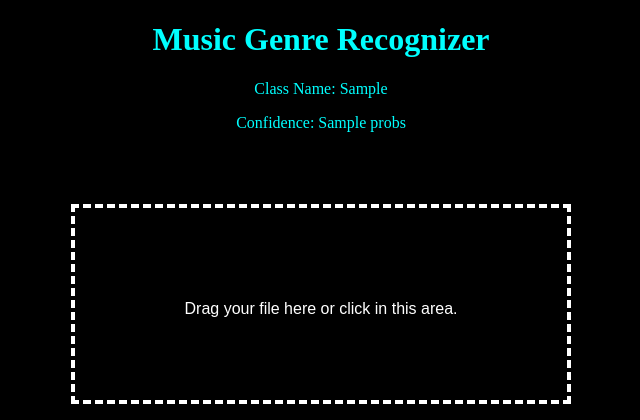
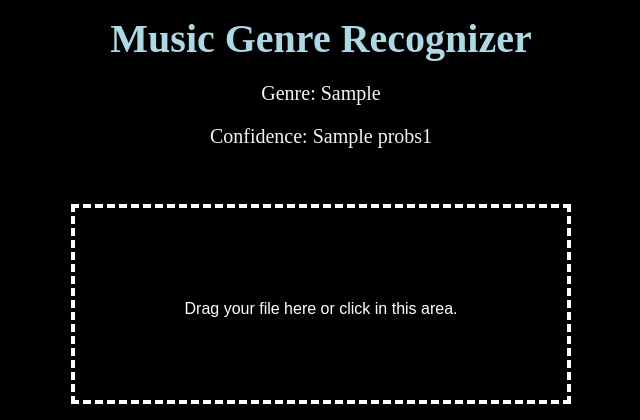
Before and after one commit to rprkh/Music-Genre-Recommender, a Flask app: template Flask App/templates/index.html in a window 1280 px wide. Shown: the top 420 px of the page, without its empty margins (319-959 px from the left). Run offline with Flask 2, Linux system fonts and the light colour scheme; the template is opened without the code that fills it: most values are stand-ins (such as "Sample title", 1, 10 or a date in 2020).

Commit message:
FIX CSS styling

```diff
--- a/Flask App/app.py
+++ b/Flask App/app.py
@@ -39,6 +39,8 @@ def upload_file():
 
 @app.route('/predict', methods = ['GET', 'POST'])
 def predict():
+    percent = '%'
+
     features_dictionary = feature_extractor.audio_feature_extractor('uploads_folder/uploaded_audio_file.wav')
     X = preprocessing.preprocessor(features_dictionary, joblib.load('assets/standard_scaler.save'))
 
--- a/Flask App/static/styles.css
+++ b/Flask App/static/styles.css
@@ -5,6 +5,18 @@
 body {
     background-color: black;
     color: aqua;
+}
+
+.title p {
+    margin-top: 15px;
+    font-size: 40px;
+    color: #ADD8E6;
+    margin-bottom: 15px;
+}
+
+.display {
+    font-size: 20px;
+    color: whitesmoke;
 }
 
 .form1 form {
@@ -85,3 +97,12 @@ body {
     transition: all .2s ease;
     outline: none;
 }
+
+.form2 form input[type=submit]:hover {
+    background: #149174;
+    color: #0C5645;
+  }
+
+.form2 form input[type=submit]:active {
+    border: 0;
+}
--- a/Flask App/templates/index.html
+++ b/Flask App/templates/index.html
@@ -8,11 +8,11 @@
     <title>Music Genre Recognizer</title>
 </head>
 <body>
-    <h1 align="center">Music Genre Recognizer</h1>
-    <div class="prediction">
-        <p align="center">Class Name: {{final_class}}</p>
-        <p align="center">Confidence: {{probs}}</p>
+    <div class="title">
+        <p align="center"><b>Music Genre Recognizer</b></p>
     </div>
+    <p align="center" class="display">Genre: {{final_class}}</p>
+    <p align="center" class="display">Confidence: {{probs}}{{percent}}</p>
     <div class="form1">
         <form action="/upload" method="POST" enctype="multipart/form-data">
             <input type="file" name="file" required>
```
Also changed, not shown: 1 other file.
